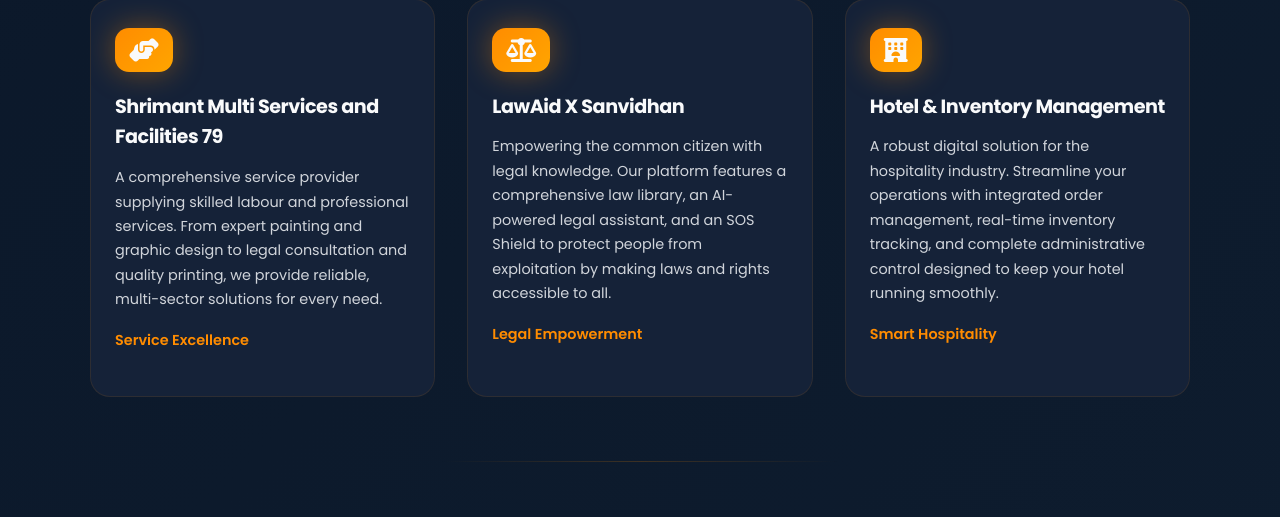
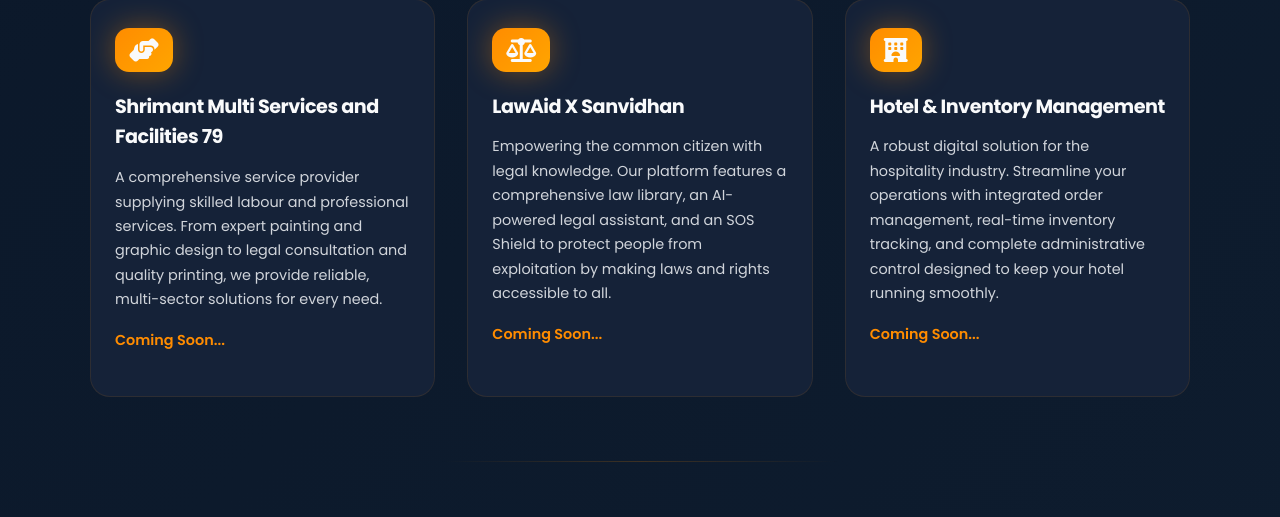
Before and after one commit to PiyushMB00/Phoenix-Pixels-Studios, a Flask app: page / in a window 1280 px wide. Shown: the part 1723-2240 px from the top of the page. Run offline with Flask 3, Linux system fonts and the light colour scheme; parts of the project's set-up code (start-up, migrations or seed data) failed here and were passed over.

Commit message:
style: change project status to Coming Soon...

```diff
--- a/templates/index.html
+++ b/templates/index.html
@@ -99,7 +99,7 @@ block content %}
         solutions for every need.
       </p>
       <p style="color: var(--phoenix-orange); font-weight: 600">
-        Service Excellence
+        Coming Soon...
       </p>
     </div>
     <div class="card">
@@ -112,7 +112,7 @@ block content %}
         rights accessible to all.
       </p>
       <p style="color: var(--phoenix-orange); font-weight: 600">
-        Legal Empowerment
+        Coming Soon...
       </p>
     </div>
     <div class="card">
@@ -125,7 +125,7 @@ block content %}
         hotel running smoothly.
       </p>
       <p style="color: var(--phoenix-orange); font-weight: 600">
-        Smart Hospitality
+        Coming Soon...
       </p>
     </div>
   </div>
```
